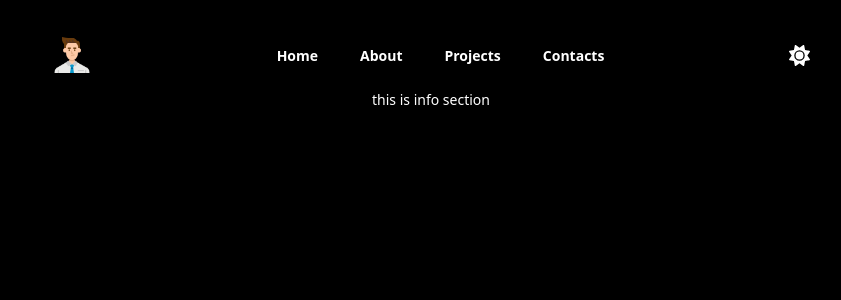
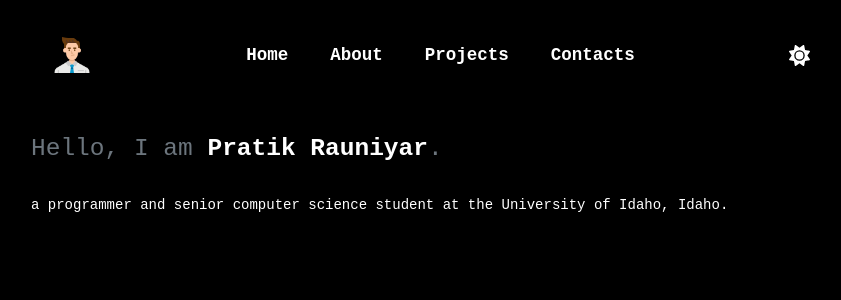
Before and after one commit to prateekrauniyar345/new-portfolio, a React (Vite) app: page /about in a window 1280 px wide. Shown: the top 300 px of the page, without its empty margins (209-1050 px from the left). Built offline with nearby package versions, Linux system fonts and the light colour scheme.

Commit message:
added dark and light mode, home page, and other pages.

```diff
--- a/src/App.jsx
+++ b/src/App.jsx
@@ -1,17 +1,25 @@
 import Header from './components/Header';
+import Home from './pages/Home';
 import './App.css';
+import ThemeProvider from './components/ThemeProvider';
 
 function App() {
   return (
     <>
+    <ThemeProvider>
+      {/* ThemeProvider wraps the entire app to provide theme context */}
       <div
         className="d-flex flex-column align-items-center min-vh-100 mt-4"
       >
-        <div style={{ maxWidth: '800px', width: '100%' }}>
-          <Header />
-        </div>
-        <p>this is info section</p>
+          {/* this ia a haeder */}
+          <div style={{ maxWidth: '800px', width: '100%' }}>
+            <Header />
+            <Home />
+          </div>
+
+
       </div>
+    </ThemeProvider>
     </>
   );
 }
--- a/src/components/Header.jsx
+++ b/src/components/Header.jsx
@@ -1,9 +1,13 @@
 // Header.jsx
 import { Link, useLocation } from 'react-router-dom';
+import { useContext } from 'react';
 import { FontAwesomeIcon }   from '@fortawesome/react-fontawesome';
+import { ThemeContext } from './ThemeContext';
+
 
 const Header = () => {
   const { pathname } = useLocation();
+  const { theme, toggleTheme } = useContext(ThemeContext);
 
   return (
     <header            /* full-width bar */
@@ -11,6 +15,7 @@ const Header = () => {
         w-100 py-3 px-4                  /* top/bottom & side padding   */
         d-flex justify-content-between   /* space-between the 3 blocks  */
         align-items-center               /* vertical centring           */
+        fs-5
       "
     >
       {/* LOGO (left) */}
@@ -31,7 +36,7 @@ const Header = () => {
             <Link
               to="/"
               aria-current={pathname === '/' ? 'page' : undefined}
-              className="text-white text-decoration-none"
+              className={`${theme === 'dark' ? 'text-white' : 'text-dark'} text-decoration-none`}
             >
               Home
             </Link>
@@ -40,7 +45,7 @@ const Header = () => {
             <Link
               to="/about"
               aria-current={pathname === '/about' ? 'page' : undefined}
-              className="text-white text-decoration-none"
+              className={`${theme === 'dark' ? 'text-white' : 'text-dark'} text-decoration-none`}
             >
               About
             </Link>
@@ -49,7 +54,7 @@ const Header = () => {
             <Link
               to="/project"
               aria-current={pathname === '/project' ? 'page' : undefined}
-              className="text-white text-decoration-none"
+              className={`${theme === 'dark' ? 'text-white' : 'text-dark'} text-decoration-none`}
             >
               Projects
             </Link>
@@ -58,7 +63,7 @@ const Header = () => {
             <Link
               to="/contact"
               aria-current={pathname === '/contact' ? 'page' : undefined}
-              className="text-white text-decoration-none"
+              className={`${theme === 'dark' ? 'text-white' : 'text-dark'} text-decoration-none`}
             >
               Contacts
             </Link>
@@ -67,7 +72,22 @@ const Header = () => {
       </nav>
 
       {/* THEME ICON (right) */}
-      <FontAwesomeIcon icon={['fas', 'sun']} className="text-white fs-4" />
+      { theme === 'dark' ? (
+        <FontAwesomeIcon
+          icon="sun"
+          className="text-white fs-4"
+          onClick={toggleTheme}
+          style={{ cursor: 'pointer' }}
+        />
+      ) : (
+        <FontAwesomeIcon
+          icon="moon"
+          className={`${theme === 'dark' ? 'text-white' : 'text-dark'} fs-4`}
+          onClick={toggleTheme}
+          style={{ cursor: 'pointer' }}
+        />
+      )}
+
     </header>
   );
 };
--- /dev/null
+++ b/src/components/ThemeContext.jsx
@@ -0,0 +1,5 @@
+import { createContext } from 'react';
+export const ThemeContext = createContext({             // safe default
+  theme: 'dark',
+  setTheme: () => {},    // no-op fallback so destructuring never fails
+});
--- /dev/null
+++ b/src/components/ThemeProvider.jsx
@@ -0,0 +1,49 @@
+import { useState, useMemo, useEffect } from 'react';
+import { ThemeContext } from './ThemeContext';
+
+/*
+ * ThemeProvider component manages the theme state ('dark' or 'light')
+ * and provides it to all child components via React Context.
+ */
+
+export default function ThemeProvider({ children }) {
+  // useState hook initializes the theme state with 'dark'.
+  // Example: If you want the default theme to be 'light', replace 'dark' with 'light'.
+  const [theme, setTheme] = useState('dark');
+
+  /*
+   * toggleTheme function switches the theme between 'light' and 'dark'.
+   * Example: If the current theme is 'light', it changes to 'dark', and vice versa.
+   */
+  const toggleTheme = () =>
+    setTheme(t => (t === 'light' ? 'dark' : 'light'));
+
+  /*
+   * useMemo hook memoizes the context object to prevent unnecessary re-renders.
+   * React will only recompute this value when the 'theme' changes.
+   * Example: If the theme changes from 'dark' to 'light', React will recompute ctx.
+   */
+  const ctx = useMemo(() => ({ theme, toggleTheme }), [theme]);
+
+  /*
+   * useEffect hook updates the <body> class whenever the theme changes.
+   * This ensures the correct theme styles are applied globally.
+   * Example: If the theme changes to 'light', it removes 'dark' and adds 'light' to <body>.
+   */
+  useEffect(() => {
+    document.body.classList.remove('light', 'dark'); // Remove both theme classes
+    document.body.classList.add(theme); // Add the current theme class
+  }, [theme]);
+
+  /*
+   * ThemeContext.Provider makes the context object available to all child components.
+   * Example: Any component inside <ThemeProvider> can access 'theme' and 'toggleTheme'.
+   * Usage:
+   * const { theme, toggleTheme } = useContext(ThemeContext);
+   */
+  return (
+    <ThemeContext.Provider value={ctx}>
+      {children} {/* Render all child components passed to ThemeProvider */}
+    </ThemeContext.Provider>
+  );
+}
--- a/src/index.css
+++ b/src/index.css
@@ -7,6 +7,37 @@
 }
 
 body {
-  background-color: var(--bg-dark);   /* must use var() */
-  color:            var(--fg-light);
+  background-color: var(--bg-dark);
+  color:            var(--fg-light) !important;
+  font-family: monospace;
 }
+
+body.light {
+  --bg-dark:  #ffffff;
+  --fg-light: #000000;
+}
+
+/* --- typewriter effect fix --- */
+.typewriter {
+  display: inline-block;
+  overflow: hidden;               /* keep text clipped while “typing”        */
+  white-space: nowrap;
+  border-right: .15em solid #ffffff;
+
+  /* adjust the two numbers to taste:
+     3.5 s  → overall duration
+     30     → number of “key presses” (≈ characters)                       */
+  animation:
+    typing 3.5s steps(30, end) forwards,
+    blink-caret .75s step-end infinite;
+}
+
+@keyframes typing {
+  from { width: 0 }               /* start hidden                            */
+  to   { width: 100% }            /* reveal full width                       */
+}
+
+@keyframes blink-caret {
+  from, to { border-color: transparent }
+  50%      { border-color: #ffffff }
+}
--- a/src/main.jsx
+++ b/src/main.jsx
@@ -9,6 +9,7 @@ import './icon.js';            // <-- side-effect import, no export
 
 
 
+
 createRoot(document.getElementById('root')).render(
   <StrictMode>
     <BrowserRouter>
--- /dev/null
+++ b/src/pages/Home.jsx
@@ -0,0 +1,23 @@
+import { useContext } from 'react';
+import { ThemeContext } from '../components/ThemeContext';
+
+
+const Home = () => {
+    const { theme, toggleTheme } = useContext(ThemeContext);
+    return (
+            <>
+                <div className="d-flex flex-row justify-content-start align-items-center mt-5">
+                    <p className="fs-3 text-secondary">
+                    <span className="typewriter">
+                        Hello, I am <strong style={{ color: theme === 'dark' ? 'white' : 'black' }}>Pratik Rauniyar</strong>.
+                    </span>
+                    </p>
+                </div>
+                <p>
+                    a programmer and senior computer science student at the University of Idaho, Idaho.
+                </p>
+            </>
+    )
+}
+
+export default Home;
```
Also changed, not shown: src/pages/About.jsx (added), src/pages/Contacts.jsx (added), src/pages/Projects.jsx (added).
